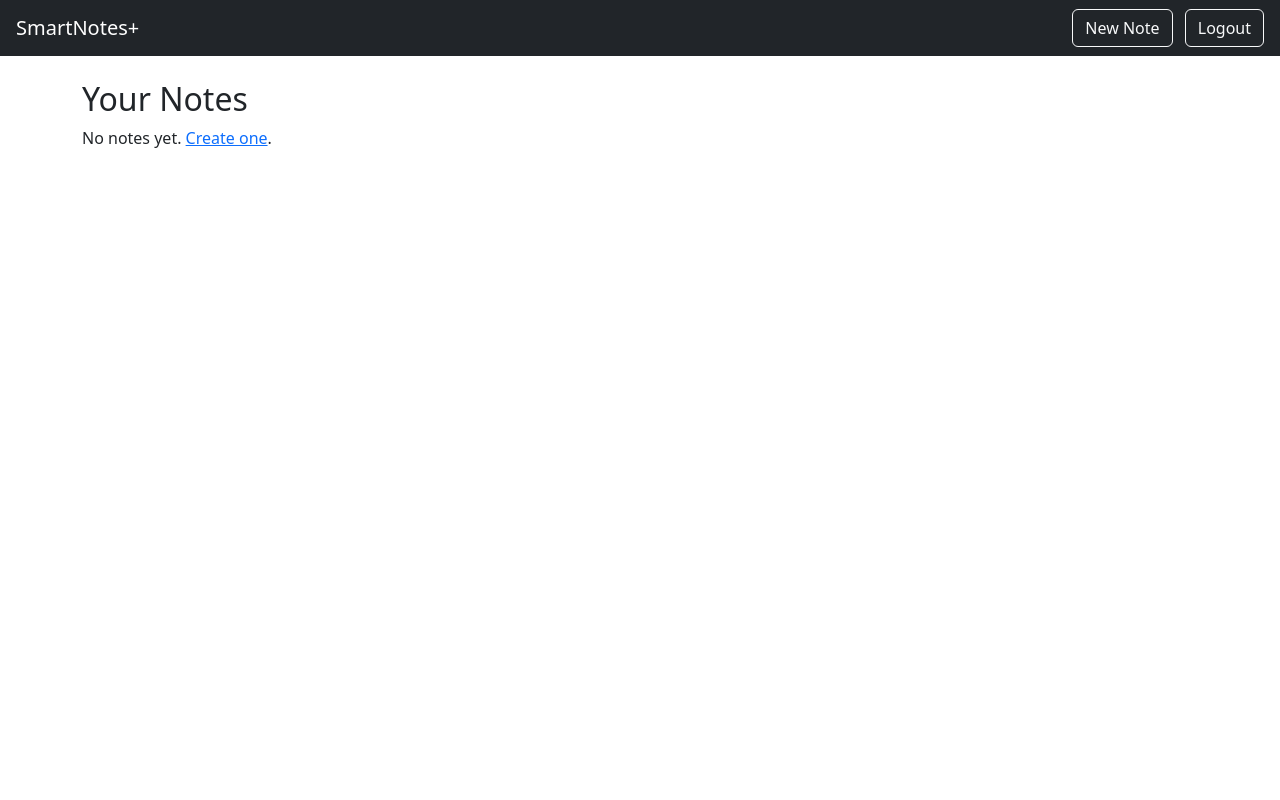
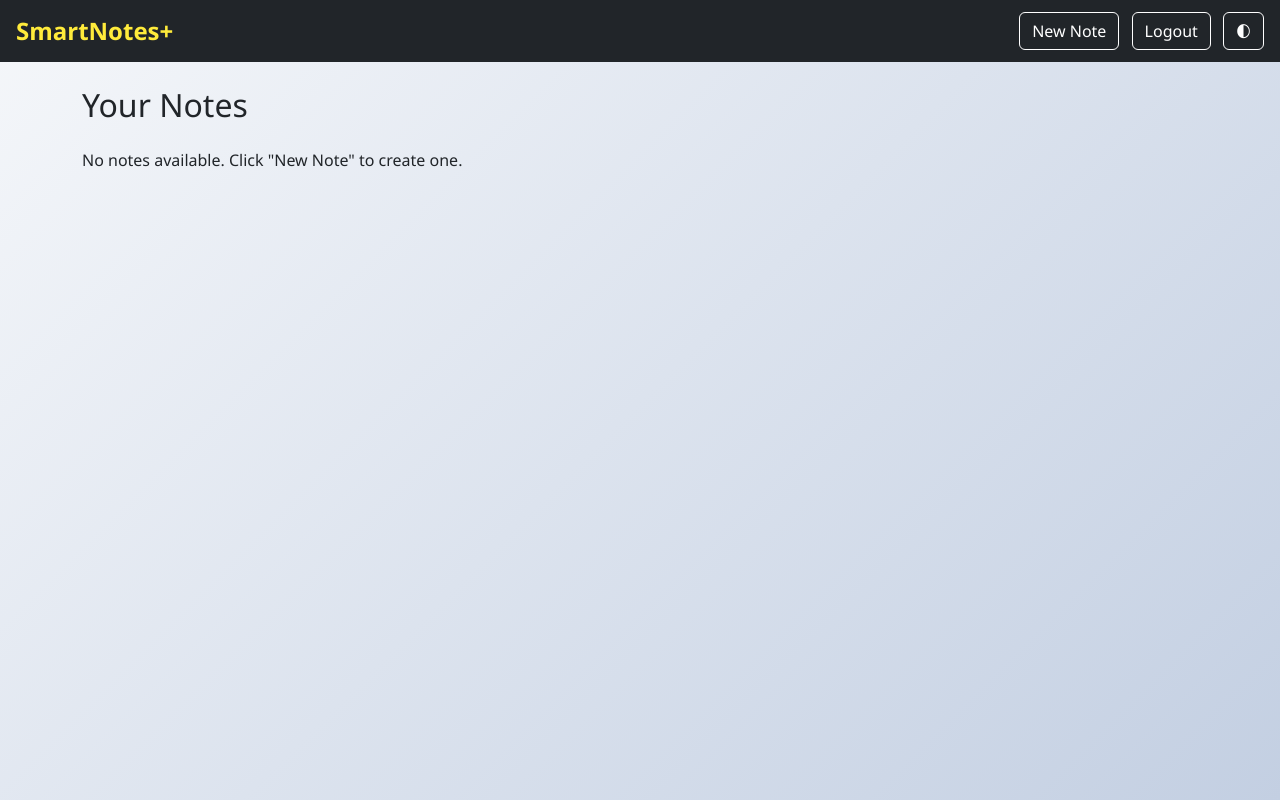
Before and after one commit to Alok3k7/smartnotes_plus, a Django app: page / in a window 1280 px wide. Run offline with Django 5.2, Linux system fonts and the light colour scheme; a user stored in the database is signed in; data comes from the database, SQL or seed files in the repository.

Commit message:
update css and add some new feature

```diff
--- a/notes/forms.py
+++ b/notes/forms.py
@@ -11,6 +11,12 @@ class RegisterForm(UserCreationForm):
         model = User
         fields = ["username", "email", "password1", "password2"]
 
+    def __init__(self, *args, **kwargs):
+        super(RegisterForm, self).__init__(*args, **kwargs)
+        for field in self.fields.values():
+            field.help_text = None  # Removes help text
+            field.widget.attrs.update({'class': 'form-control'})
+
 class NoteForm(forms.ModelForm):
     content = forms.CharField(widget=CKEditorWidget())
 
--- a/notes/templates/notes/base.html
+++ b/notes/templates/notes/base.html
@@ -1,10 +1,16 @@
-<!DOCTYPE html>
+{% load static %}
 <html lang="en">
 <head>
     <meta charset="UTF-8">
     <title>SmartNotes+</title>
     <meta name="viewport" content="width=device-width, initial-scale=1">
+
+    <!-- Bootstrap & Icons -->
     <link href="https://cdn.jsdelivr.net/npm/bootstrap@5.3.0/dist/css/bootstrap.min.css" rel="stylesheet">
+    <link href="https://cdn.jsdelivr.net/npm/bootstrap-icons@1.10.5/font/bootstrap-icons.css" rel="stylesheet">
+
+    <!-- Custom CSS -->
+    <link href="{% static 'css/custom.css' %}" rel="stylesheet">
 </head>
 <body>
     <nav class="navbar navbar-expand-lg navbar-dark bg-dark px-3">
@@ -17,6 +23,9 @@
                 <a href="{% url 'login' %}" class="btn btn-outline-light me-2">Login</a>
                 <a href="{% url 'register' %}" class="btn btn-outline-light">Register</a>
             {% endif %}
+
+            <button id="darkModeToggle" class="btn btn-outline-light ms-2">🌓</button>
+
         </div>
     </nav>
 
@@ -24,5 +33,10 @@
         {% block content %}
         {% endblock %}
     </div>
+
+    <!-- Bootstrap JS -->
+    <script src="https://cdn.jsdelivr.net/npm/bootstrap@5.3.0/dist/js/bootstrap.bundle.min.js"></script>
+    <!-- Dark Mode JS (optional) -->
+    <script src="{% static 'js/darkmode.js' %}"></script>
 </body>
 </html>
--- a/notes/templates/notes/note_list.html
+++ b/notes/templates/notes/note_list.html
@@ -1,21 +1,23 @@
 {% extends "notes/base.html" %}
+{% block content %}
+<h2 class="mb-4">Your Notes</h2>
 
-{% block content %}
-<h2>Your Notes</h2>
-<div class="row row-cols-1 row-cols-md-3 g-4">
+<div class="row">
     {% for note in notes %}
-    <div class="col">
-        <div class="card h-100">
-            <div class="card-body">
-                <h5 class="card-title">{{ note.title }}</h5>
-                <p class="card-text">{{ note.content|truncatewords:20 }}</p>
-                <a href="{% url 'note_update' note.pk %}" class="btn btn-sm btn-outline-primary">Edit</a>
-                <a href="{% url 'note_delete' note.pk %}" class="btn btn-sm btn-outline-danger">Delete</a>
+        <div class="col-md-4 mb-4">
+            <div class="card h-100 shadow-sm">
+                <div class="card-body">
+                    <h5 class="card-title">{{ note.title }}</h5>
+                    <p class="card-text">{{ note.content|safe|truncatewords:30 }}</p>
+                </div>
+                <div class="card-footer bg-white border-top-0 d-flex justify-content-between">
+                    <a href="{% url 'note_update' note.pk %}" class="btn btn-sm btn-outline-primary">Edit</a>
+                    <a href="{% url 'note_delete' note.pk %}" class="btn btn-sm btn-outline-danger">Delete</a>
+                </div>
             </div>
         </div>
-    </div>
     {% empty %}
-    <p>No notes yet. <a href="{% url 'note_create' %}">Create one</a>.</p>
+        <p>No notes available. Click "New Note" to create one.</p>
     {% endfor %}
 </div>
 {% endblock %}
--- a/requirements.txt
+++ b/requirements.txt
@@ -1,6 +1,8 @@
 asgiref==3.8.1
+crispy-bootstrap5==2025.6
 Django==5.2.3
 django-ckeditor==6.7.3
+django-crispy-forms==2.4
 django-js-asset==3.1.2
 psycopg==3.2.9
 psycopg-binary==3.2.9
--- /dev/null
+++ b/static/css/custom.css
@@ -0,0 +1,72 @@
+/* Apply a soft gradient background to the body */
+body {
+    background: linear-gradient(135deg, #f5f7fa, #c3cfe2);
+    font-family: 'Segoe UI', Tahoma, Geneva, Verdana, sans-serif;
+}
+
+/* Navbar branding */
+.navbar-brand {
+    font-weight: bold;
+    font-size: 1.5rem;
+    color: #ffeb3b !important;
+}
+
+/* Buttons: add hover transition and colorful themes */
+.btn-outline-light {
+    border-color: #ffffff;
+    color: #ffffff;
+    transition: all 0.3s ease-in-out;
+}
+
+.btn-outline-light:hover {
+    background: #00bcd4;
+    color: #000;
+}
+
+/* Cards for notes */
+.card {
+    background-color: #ffffffd9;
+    border: 1px solid #dcdcdc;
+    box-shadow: 0 4px 10px rgba(0, 0, 0, 0.1);
+    margin-bottom: 1rem;
+    border-radius: 10px;
+}
+
+/* Note Titles */
+.card-title {
+    color: #3f51b5;
+    font-size: 1.2rem;
+    font-weight: 600;
+}
+
+/* Delete and Edit buttons */
+.btn-danger, .btn-primary {
+    border-radius: 25px;
+    padding: 5px 15px;
+}
+
+/* Input focus effect */
+input:focus, textarea:focus, select:focus {
+    border-color: #00bcd4;
+    box-shadow: 0 0 0 0.2rem rgba(0, 188, 212, 0.25);
+}
+
+/* Dark mode overrides */
+body.bg-dark {
+    background: linear-gradient(135deg, #2c3e50, #4ca1af);
+}
+
+body.bg-dark .card {
+    background-color: #37474f;
+    color: #fff;
+    border: 1px solid #546e7a;
+}
+
+body.bg-dark .card-title {
+    color: #ffeb3b;
+}
+
+body.bg-dark .btn-outline-light:hover {
+    background-color: #ffeb3b;
+    color: #000;
+}
--- /dev/null
+++ b/static/js/darkmode.js
@@ -0,0 +1,23 @@
+// Toggle dark mode by switching Bootstrap classes and saving preference in localStorage
+document.addEventListener("DOMContentLoaded", function () {
+    const toggleBtn = document.getElementById("darkModeToggle");
+    const body = document.body;
+
+    // Check local storage for dark mode preference
+    if (localStorage.getItem("darkMode") === "enabled") {
+        body.classList.add("bg-dark", "text-light");
+    }
+
+    // Toggle button click event
+    toggleBtn?.addEventListener("click", function () {
+        body.classList.toggle("bg-dark");
+        body.classList.toggle("text-light");
+
+        // Save preference
+        if (body.classList.contains("bg-dark")) {
+            localStorage.setItem("darkMode", "enabled");
+        } else {
+            localStorage.removeItem("darkMode");
+        }
+    });
+});
```
Also changed, not shown: notes/templates/notes/login.html (+4 -5 lines), notes/templates/notes/note_form.html (+14 -6 lines), notes/templates/notes/register.html (+37 -6 lines), smartnotes_plus/settings.py (+9 -1 lines).
